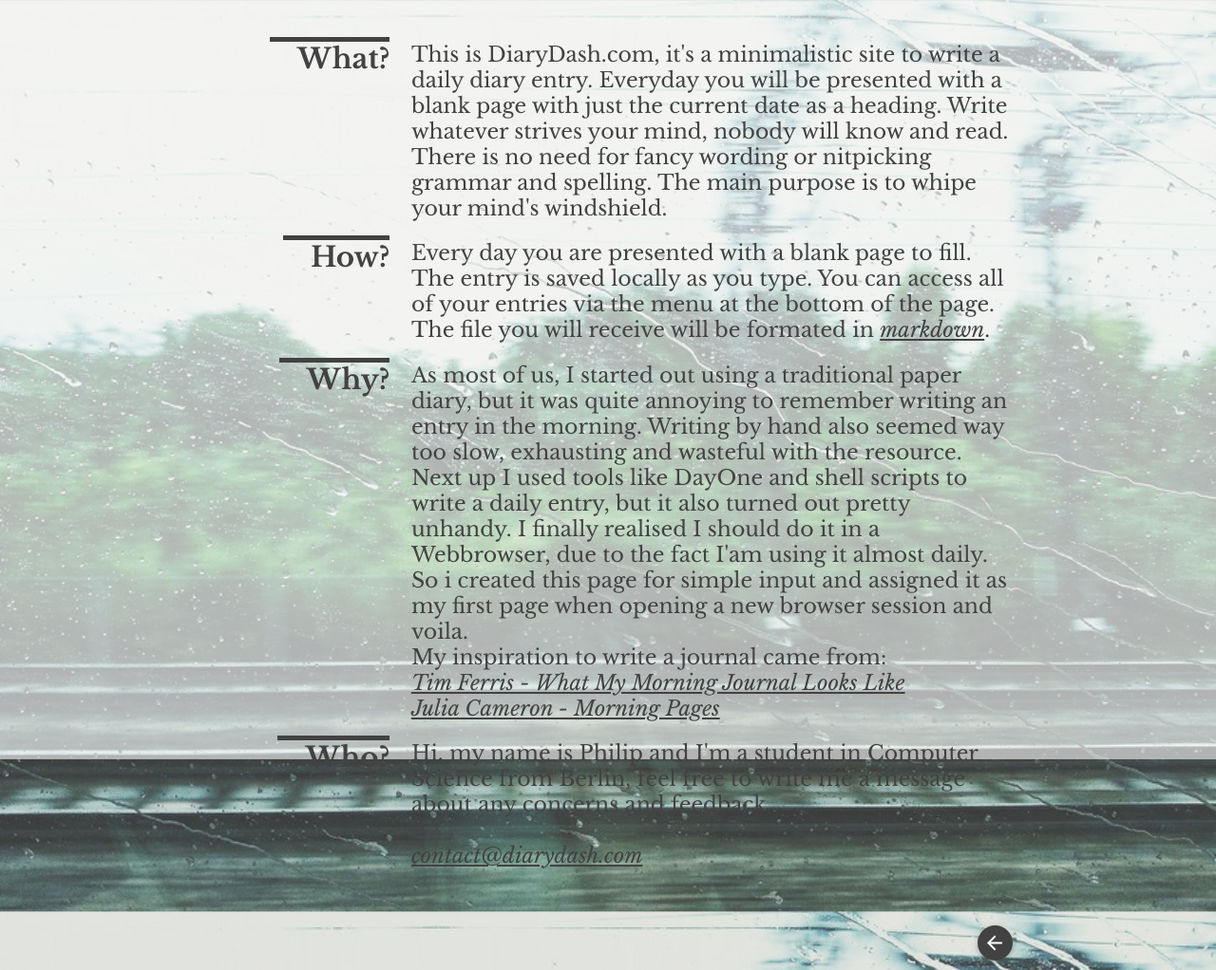
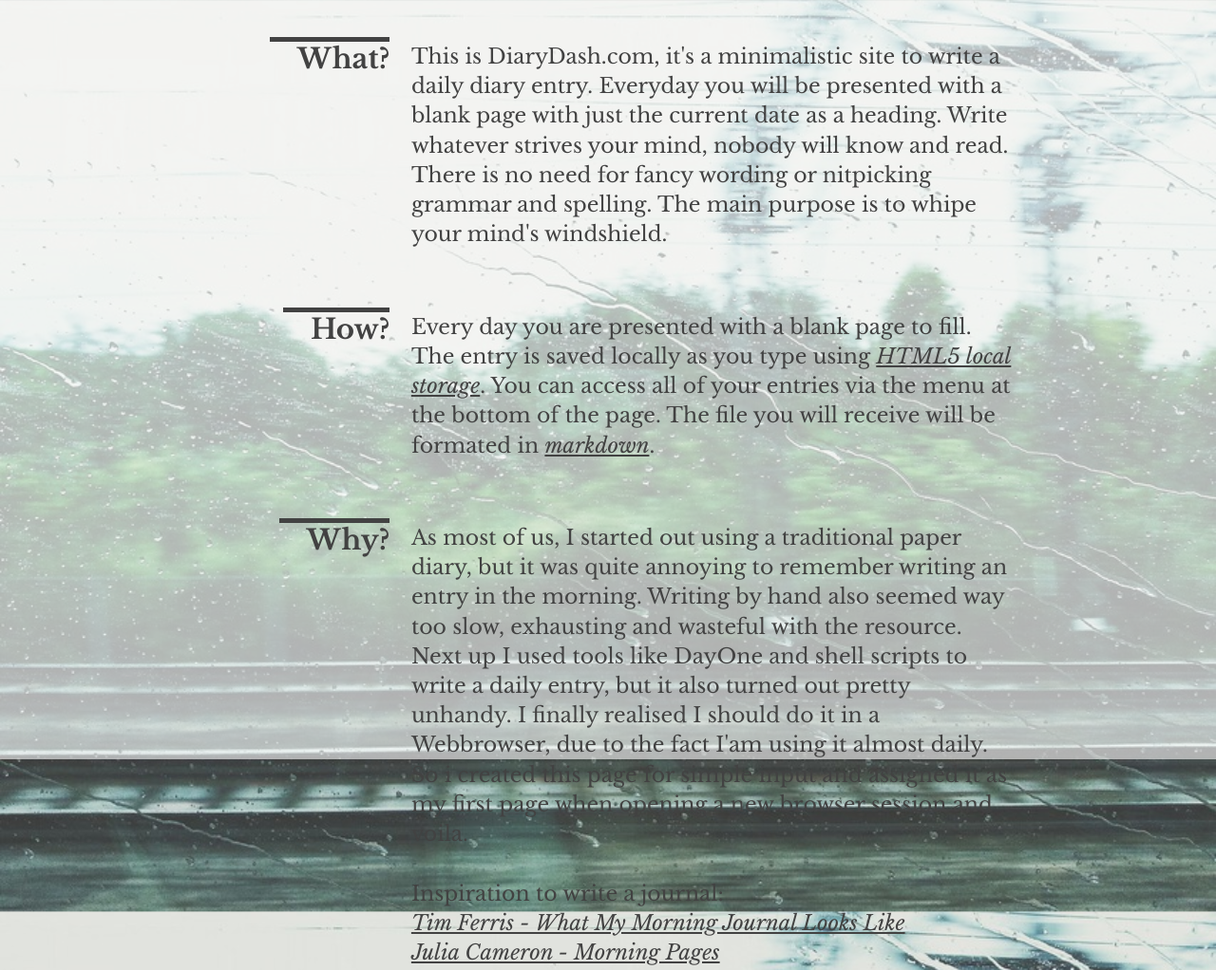
Before and after one commit to peetzweg/diarydash-deprecated, a plain HTML site: page info.html in a window 1280 px wide. Shown: the top 1022 px of the page at 95% size. Drawn offline with nearby package versions, Linux system fonts and the light colour scheme.

Commit message:
margin tweeks and now using same font style in the info page

```diff
--- a/css/diarydash.css
+++ b/css/diarydash.css
@@ -29,13 +29,6 @@ main {
 	flex: 1 0 auto;
 
 	margin: 2em 0 0 0;
-}
-
-
-
-p {
-	margin: 0 0 0 0;
-	line-height: 1.23;
 }
 
 a {
@@ -91,11 +84,6 @@ a:hover {
 }
 
 .content {
-	background-color: transparent;
-	padding:0 0 0 0;
-}
-
-#entry {
 	/* Size/Padding/Margin */
 	margin:0 0 0 0;
 	padding: 0 0 0 0;
@@ -104,10 +92,17 @@ a:hover {
 	/* Font */
 	color: inherit;
 	font-family: inherit;
-	line-height: 1.23;
+	line-height: 1.42;
 	font-size: 1em;
 	font-weight: 400;
+	text-align: left;
+}
 
+.question {
+	margin-bottom: 3em;
+}
+
+#entry {
 	/* Textarea specifics */
 	resize: none; /* Remove resize handle */
 	overflow: auto; /* Remove default scrollbars in Internet Explorer */
@@ -115,7 +110,6 @@ a:hover {
 	border: none; /* Remove border */
 	background: transparent;
 
-	text-align: justify;
 	white-space: pre-wrap;
 }
 
--- a/info.html
+++ b/info.html
@@ -3,7 +3,7 @@
 <html>
 <head>
 	<meta charset="utf-8">
-	<title>*Diary Dash</title>
+	<title>DiaryDash.com</title>
 	<meta name="description" content="">
 	<meta name="author" content="">
 
@@ -23,59 +23,44 @@
 		<div id="glass"></div>
 
 		<div class="container">
-			<div class="row">
+			<div class="row question">
 				<div class="col s4 offset-s3 m3 title right-align">
 					<span class="heading">What?</span><br><span class="subheading"></span>
 				</div>
 				<div class="col s12 m9 content">
-					<p>
-						This is DiaryDash.com, it's a minimalistic site to write a daily diary entry. Everyday you will be presented with a blank page with just the current date as a heading. Write whatever strives your mind, nobody will know and read. There is no need for fancy wording or nitpicking grammar and spelling. The main purpose is to whipe your mind's windshield.
-					</p>
+					This is DiaryDash.com, it's a minimalistic site to write a daily diary entry. Everyday you will be presented with a blank page with just the current date as a heading. Write whatever strives your mind, nobody will know and read. There is no need for fancy wording or nitpicking grammar and spelling. The main purpose is to whipe your mind's windshield.
 				</div>
 			</div>
 
-			<div class="row">
+			<div class="row question">
 				<div class="col s4 offset-s3 m3 title right-align">
 					<span class="heading">How?</span><br><span class="subheading"></span>
 				</div>
 				<div class="col s12 m9 content">
-					<p>
-						Every day you are presented with a blank page to fill. The entry is saved locally as you type. You can access all of your entries via the menu at the bottom of the page. The file you will receive will be formated in <a href="http://en.wikipedia.org/wiki/Markdown">markdown</a>.
-					</p>
+					Every day you are presented with a blank page to fill. The entry is saved locally as you type using <a href="http://en.wikipedia.org/wiki/Web_storage">HTML5 local storage</a>. You can access all of your entries via the menu at the bottom of the page. The file you will receive will be formated in <a href="http://en.wikipedia.org/wiki/Markdown">markdown</a>.
 				</div>
 			</div>
 
-			<div class="row">
+			<div class="row question">
 				<div class="col s4 offset-s3 m3 title right-align">
 					<span class="heading">Why?</span><br><span class="subheading"></span>
 				</div>
 				<div class="col s12 m9 content">
-					<p>
-						As most of us, I started out using a traditional paper diary, but it was quite annoying to remember writing an entry in the morning.
-						Writing by hand also seemed way too slow, exhausting and wasteful with the resource.
-						Next up I used tools like DayOne and shell scripts to write a daily entry, but it also turned out pretty unhandy.
-						I finally realised I should do it in a  Webbrowser, due to the fact I'am using it almost daily.
-						So i created this page for simple input and assigned it as my first page when opening a new browser session and voila.
-						<br>
-						My inspiration to write a journal came from:
-						<br>
-							<a href="http://fourhourworkweek.com/2015/01/15/morning-pages/">Tim Ferris - What My Morning Journal Looks Like</a>
-						<br>
-							<a href="http://juliacameronlive.com/basic-tools/morning-pages/">Julia Cameron - Morning Pages</a>
-					</p>
+					As most of us, I started out using a traditional paper diary, but it was quite annoying to remember writing an entry in the morning. Writing by hand also seemed way too slow, exhausting and wasteful with the resource. Next up I used tools like DayOne and shell scripts to write a daily entry, but it also turned out pretty unhandy. I finally realised I should do it in a  Webbrowser, due to the fact I'am using it almost daily. So i created this page for simple input and assigned it as my first page when opening a new browser session and voila.
+					<br><br>Inspiration to write a journal:
+					<br><a href="http://fourhourworkweek.com/2015/01/15/morning-pages/">Tim Ferris - What My Morning Journal Looks Like</a>
+					<br><a href="http://juliacameronlive.com/basic-tools/morning-pages/">Julia Cameron - Morning Pages</a>
 				</div>
 			</div>
 
-			<div class="row">
+			<div class="row question">
 				<div class="col s4 offset-s3 m3 title right-align">
 					<span class="heading">Who?</span><br><span class="subheading"></span>
 				</div>
 				<div class="col s12 m9 content">
-					<p>
 						Hi, my name is Philip and I'm a student in Computer Science from Berlin, feel free to write me a message about any concerns and feedback.
-						<br><br>
+						<br>
 						<a href="mailto:contact@diarydash.com">contact@diarydash.com</a>
-					</p>
 				</div>
 			</div>
 		</div>
@@ -83,8 +68,7 @@
 
 	<footer class="page-footer transparent">
 		<div class="container">
-			<div class="row">
-
+			<div class="row ">
 				<div class="col s12 right-align">
 					<a class="btn-floating grey darken-3" href="index.html"><i class="mdi-navigation-arrow-back"></i></a>
 				</div>
```
Also changed, not shown: index.html (+1 -1 lines).
